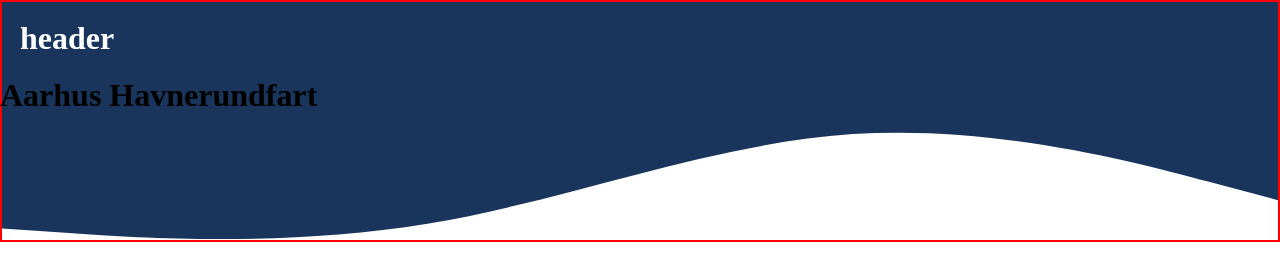
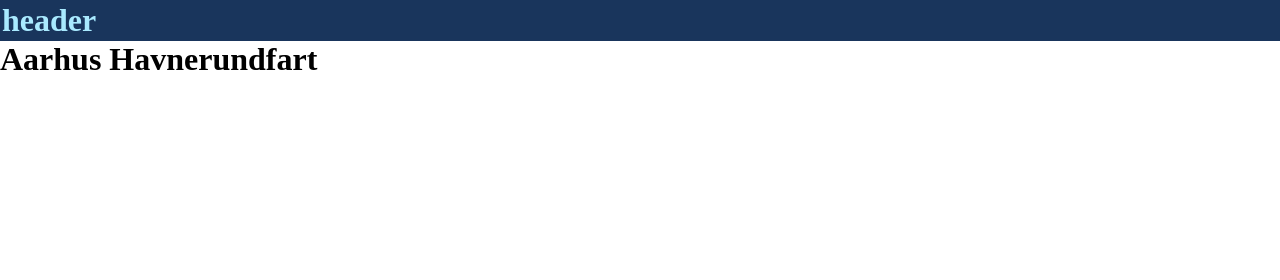
Before and after one commit to magn3054/mobile-first, a plain HTML site: page index.html in a window 1280 px wide. Drawn offline with Linux system fonts and the light colour scheme; files that its build step writes are made by us from their sources.

Commit message:
tests commited

```diff
--- /dev/null
+++ b/css/header.css
@@ -0,0 +1,4 @@
+.test {
+    color: var(--lightblue);
+    background-color: var(--darkblue);
+}
--- a/css/style.css
+++ b/css/style.css
@@ -1,25 +1,15 @@
+:root {
+    --darkblue: #19355c;
+    --lightblue: #a9eaff;
+    --white: #ffffff;
+}
+
 * {
     box-sizing: border-box;
     padding: 0;
     margin: 0;
 }
 
-body {
-    display: flex;
-    flex-direction: column;
+.test2 {
+    border: 2px solid var(--darkblue);
 }
-
-header {
-
-}
-
-.banner {
-    border: 2px solid red;
-    position: absolute;
-    z-index: -1;
-}
-
-header h1 {
-    margin: 20px;
-    color: white;
-}
--- a/index.html
+++ b/index.html
@@ -6,11 +6,11 @@
     <title>Aarhus Havnerundfart</title>
     <link rel="icon" href="img/aarhus-havnerundfart-logo_bg.webp" type="image/x-icon">
     <link rel="stylesheet" href="css/style.css">
+    <link rel="stylesheet" href="header.css">
 </head>
 <body>
     <header>
-        <img class="banner" src="img/wave.svg">
-        <h1>header</h1>
+        <h1 class="test test2">header</h1>
     </header>
 
     <main>
```
